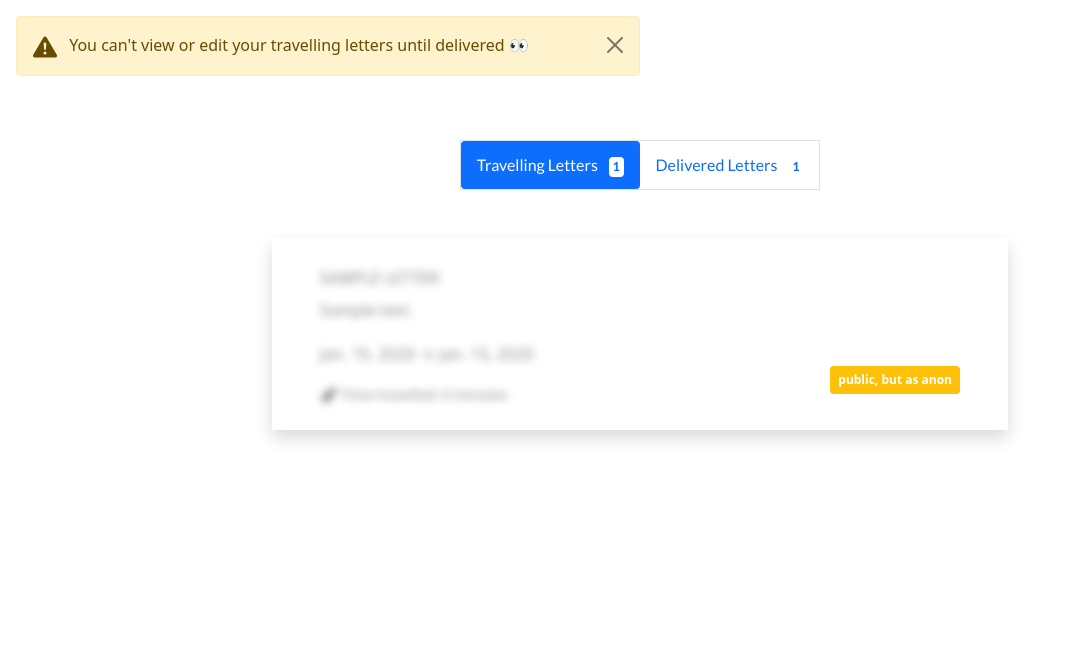
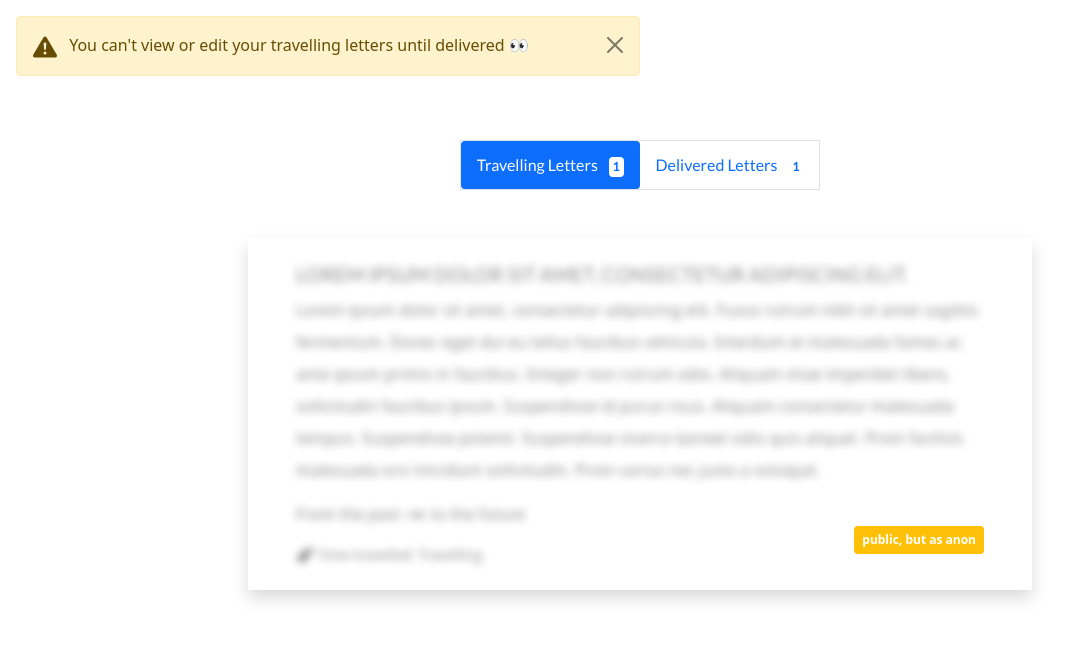
Before and after one commit to Klvxn/futureself, a Django app: template letter/templates/my_letters.html in a window 1280 px wide. Shown: the part 64-717 px from the top of the page, without its empty margins (0-1083 px from the left). Run offline with Django 4.2, Linux system fonts and the light colour scheme; the template is opened without the code that fills it: values that come from a table or form of the project are taken from there, others are empty; tables that the repository leaves empty hold one stand-in row (values such as "Sample post"); parts of the project's set-up code (start-up, migrations or seed data) failed here and were passed over; some libraries are stand-ins or nearby versions.

Commit message:
added lorem ipsum to mask travelling letters

```diff
--- a/letter/templates/my_letters.html
+++ b/letter/templates/my_letters.html
@@ -9,7 +9,7 @@
   <span>You can't view or edit your travelling letters until delivered 👀</span>
     <button type="button" class="btn-close float-end" data-bs-dismiss="alert" aria-label="Close" ></button>
 </div>
-<div class="container-fluid width my-3">
+<div class="container-fluid width my-2">
   <div class="np heading">
     <ul class="nav nav-pills mb-3 border border-primary-subtle heading" id="pills-tab" role="tablist">
       <li class="nav-item" role="presentation">
@@ -30,13 +30,14 @@
   <div class="tab-content" id="pills-tabContent">
     <div class="my-5 px-5 tab-pane fade show active" id="pills-travelled"  role="tabpanel" aria-labelledby="pills-travelled-tab">
       {% for t_letter in travelling_letters %}
-      <div class="shadow py-4 px-5 m-5">
-        <p class="blur">
-          {{ t_letter|upper }}<br>
-          {{ t_letter.content|truncatewords:10|safe }}
-        </p>
-        <p>
-          <div class="blur">{{ t_letter.date_posted.date }} &rightarrow; {{ t_letter.delivery_date }}</div>
+      <div class="shadow py-4 px-5 m-4">
+        <div class="blur">
+          <h5>LOREM IPSUM DOLOR SIT AMET, CONSECTETUR ADIPISCING ELIT. </h5>
+          <p>
+            Lorem ipsum dolor sit amet, consectetur adipiscing elit. Fusce rutrum nibh sit amet sagittis fermentum. Donec eget dui eu tellus faucibus vehicula. Interdum et malesuada fames ac ante ipsum primis in faucibus. Integer non rutrum odio. Aliquam vitae imperdiet libero, sollicitudin faucibus ipsum. Suspendisse id purus risus. Aliquam consectetur malesuada tempus. Suspendisse potenti. Suspendisse viverra laoreet odio quis aliquet. Proin facilisis malesuada orci tincidunt sollicitudin. Proin varius nec justo a volutpat.
+          </p>
+          <div>From the past &Longrightarrow; to the future</div>
+        </div>
           <div class="float-end">
             {% if t_letter.audience == "private" %}
               <span class="audience badge bg-info p-2">{{ t_letter.audience }}</span>
@@ -45,7 +46,7 @@
             {% endif %}
           </div>
         </p>
-        <span class="blur small">🚀 Time-travelled: {{ t_letter.date_posted|timesince:t_letter.delivery_date }}</span>
+        <span class="blur small">🚀 Time-travelled: Travelling</span>
       </div>
       {% empty %}
         <h4>You currently do not have any travelling letters. Click <a href="{% url 'letter:create_letter' %}">here</a> to write a new letter </h4>
@@ -54,11 +55,10 @@
 
     <div class="my-5 px-5 tab-pane fade" id="pills-delivered" role="tabpanel" aria-labelledby="pills-delivered-tab">
       {% for letter in delivered_letters %}
-      <div class="shadow px-5 py-4 m-5">
-        <p>
-          <a href="{{ letter.get_absolute_url }}">{{ letter.title|upper }}</a><br>
-          {{ letter.content|truncatewords:10|safe }}
-        </p>
+      <div class="shadow px-4 py-4 m-4">
+        <p class="text-center"><b> A LETTER FROM {{ letter.date_posted.date }} </b></p>
+        <a href="{{ letter.get_absolute_url }}" class="text-center">{{ letter.title|upper }}</a><br>
+        <p> {{ letter.content|truncatewords:30|safe }} </p>
         <p>
           {{ letter.date_posted.date }} &rightarrow; {{ letter.delivery_date }} <br>
           <div class="float-end">
@@ -72,7 +72,7 @@
         <span class="text-muted small">🚀 Time travelled: {{ letter.date_posted|timesince:letter.delivery_date }}</span>
       </div>
       {% empty %}
-        <h4>No letters delivered yet. But when they arrive from the past, they will be available here.</h4>
+        <h4> 📭 No letters delivered yet. But when they arrive from the past, they will be available here.</h4>
       {% endfor %}
     </div>
   </div>
```
Also changed, not shown: letter/templates/letter_detail.html (+14 -10 lines).
